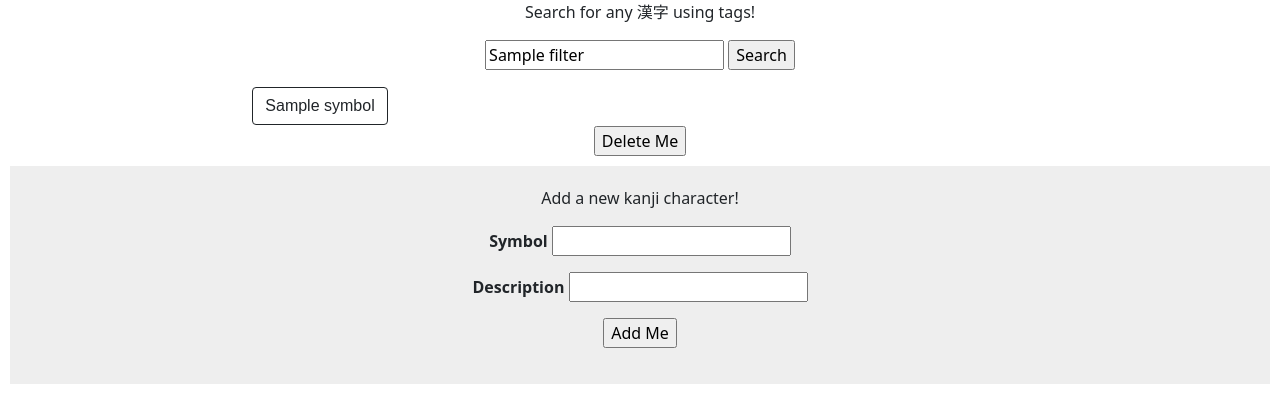
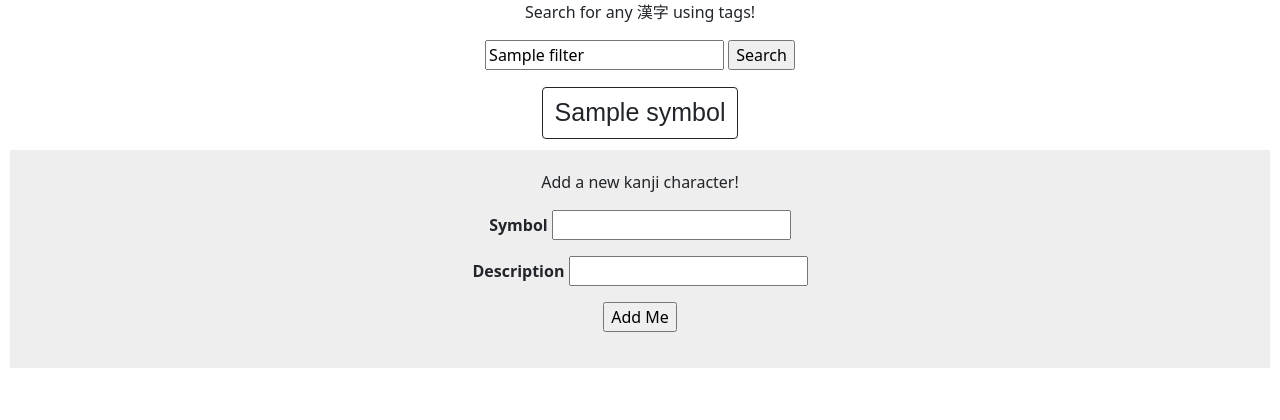
Before and after one commit to azharzulkifli98/Kanjistuff, a Flask app: template flask_apps/templates/search.html in a window 1280 px wide. Shown: the part 156-576 px from the top of the page. Run offline with Flask 2, Linux system fonts and the light colour scheme; the template is opened without the code that fills it: most values are stand-ins (such as "Sample title", 1, 10 or a date in 2020).

Commit message:
removed delete functionality and centered table

```diff
--- a/flask_apps/templates/search.html
+++ b/flask_apps/templates/search.html
@@ -8,8 +8,7 @@
             font-family: arial, sans-serif;
             border-collapse: collapse;
             width: 50%;
-            align-items: center;
-            align-self: center;
+            margin: 0px auto;
         }
         .header {
             padding: 50px;
@@ -19,10 +18,6 @@
         .content {
             text-align: center;
             text-decoration: double;
-        }
-        table.center {
-            margin-left: auto;
-            margin-right: auto;
         }
         .footer {
             padding: 20px;
@@ -58,7 +53,7 @@
                 {% endif %}
                 <form method="GET" action="{{ url_for('item', id=kanji['_id']) }}" >
                     <td>
-                        <input type="submit" class="btn btn-outline-dark" value="{{ kanji['symbol'] }}">
+                        <input type="submit" class="btn btn-outline-dark" value="{{ kanji['symbol'] }}" style="font-size: 25px;">
                     </td>
                 </form>
                 {% if loop.index % 5 == 0 or loop.last %}
@@ -66,13 +61,6 @@
                 {% endif %}
             {% endfor %}
         </table>
-        <!-- THis Wil be removed Later -->
-        {% for kanji in kanji_list %}
-        <form method="POST" action="{{ url_for('delete_kanji', id=kanji['_id']) }}" >
-            <input type="submit" value="Delete Me"
-                    onclick="return confirm('Are you sure you want to delete this entry?')">
-        </form>
-        {% endfor %}
         <div class="footer">
             <p>Add a new kanji character!</p>
             <form method="POST" action="{{ url_for('insert_kanji') }}" >
```
